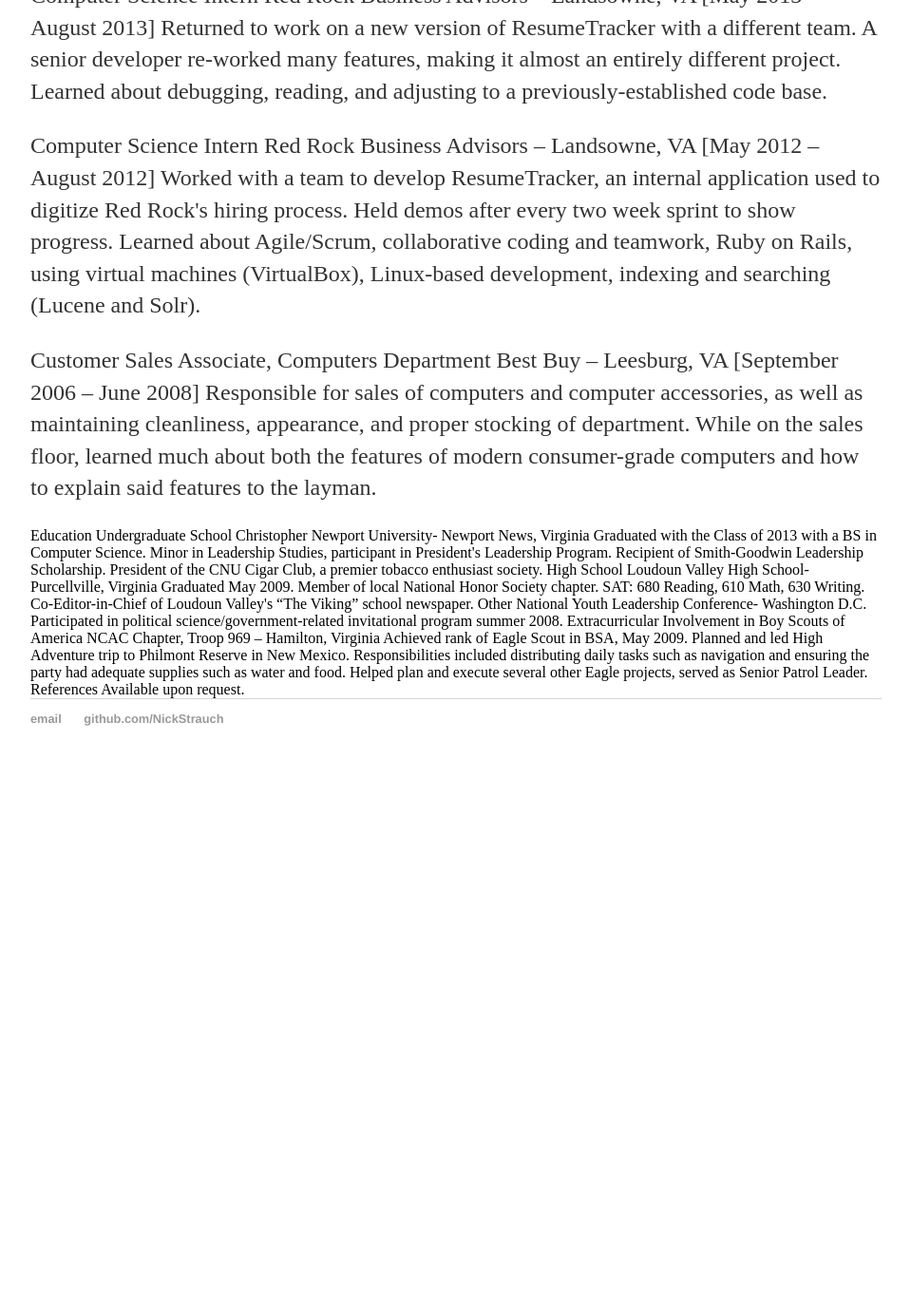
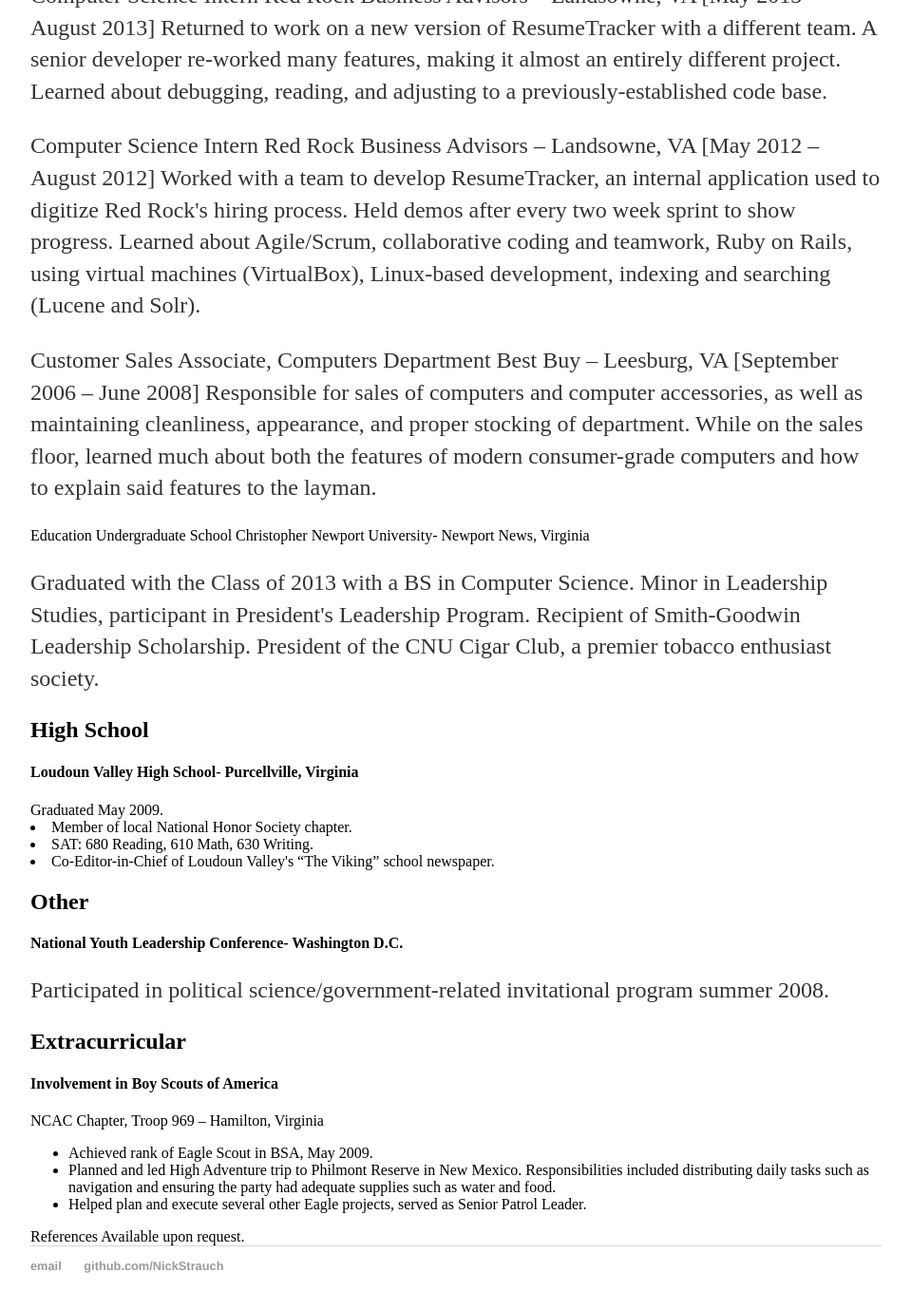
Before and after one commit to NickStrauch/NickStrauch.github.io, a Jekyll site: the page built from resume/index.html, in a window 1280 px wide and 1400 px high, scrolled down 1063 px. Shown: the top 1379 px of the window at 95% size, without its empty margins (160-1119 px from the left). Built offline with Jekyll 4.4.1, drawn with Linux system fonts in a browser that asks for light colours; before the commit the page ends 1887 px from its top, so only the background shows below that; some of the changed lines change nothing that is shown.

Commit message:
Update index.html
Experimenting with <li>

```diff
--- a/resume/index.html
+++ b/resume/index.html
@@ -55,30 +55,36 @@
 
 Undergraduate School
    Christopher Newport University- Newport News, Virginia
+<p>
 Graduated with the Class of 2013 with a BS in Computer Science.
 Minor in Leadership Studies, participant in President's Leadership Program.
 Recipient of Smith-Goodwin Leadership Scholarship.
 President of the CNU Cigar Club, a premier tobacco enthusiast society.
+</p>
 
-High School
-   Loudoun Valley High School- Purcellville, Virginia
-Graduated May 2009.
-Member of local National Honor Society chapter.
-SAT: 680 Reading, 610 Math, 630 Writing.
-Co-Editor-in-Chief of Loudoun Valley's “The Viking” school newspaper.
+<h2>High School </h2>
+ <h4> Loudoun Valley High School- Purcellville, Virginia </h4>
+  <h5></h5> Graduated May 2009. </h5>
 
-Other
-   National Youth Leadership Conference- Washington D.C.
+<li> Member of local National Honor Society chapter. </li>
+<li> SAT: 680 Reading, 610 Math, 630 Writing. </li>
+<li> Co-Editor-in-Chief of Loudoun Valley's “The Viking” school newspaper. </li>
+
+<h2> Other </h2>
+   <h4>National Youth Leadership Conference- Washington D.C.</h4>
+<p>
 Participated in political science/government-related invitational program summer 2008.
+</p>
 
-Extracurricular
+<h2>Extracurricular</h2>
 
-Involvement in Boy Scouts of America
+<h4>Involvement in Boy Scouts of America</h4>
    NCAC Chapter, Troop 969 – Hamilton, Virginia
-Achieved rank of Eagle Scout in BSA, May 2009.
-Planned and led High Adventure trip to Philmont Reserve in New Mexico. Responsibilities included distributing daily tasks such as navigation and ensuring the party had adequate supplies such as water and food.
-Helped plan and execute several other Eagle projects, served as Senior Patrol Leader.
-
+<ul>
+  <li> Achieved rank of Eagle Scout in BSA, May 2009. </li>
+  <li>Planned and led High Adventure trip to Philmont Reserve in New Mexico. Responsibilities included distributing daily tasks such as navigation and ensuring the party had adequate supplies such as water and food. </li>
+  <li>Helped plan and execute several other Eagle projects, served as Senior Patrol Leader. </li>
+</ul>
 
 References
 
```
